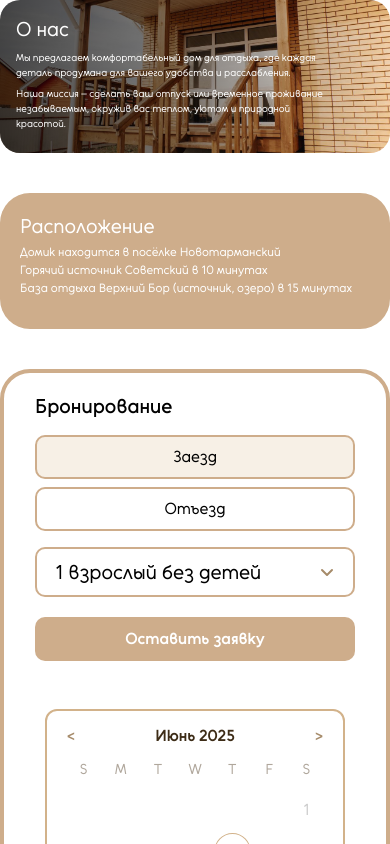
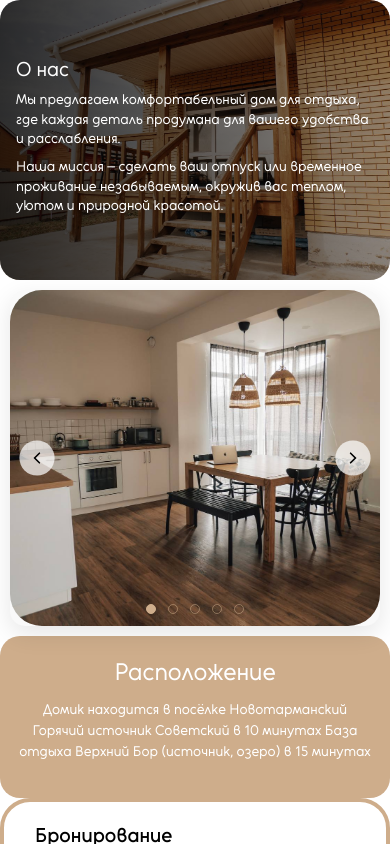
Before and after one commit to dyakovmaksim/novotarmansky, a Nuxt app: page / in a window 390 px wide. Shown: the top 844 px of the page. Built offline with nearby package versions, Linux system fonts and the light colour scheme.

Commit message:
adaptive main

```diff
--- a/components/AboutUs.vue
+++ b/components/AboutUs.vue
@@ -78,12 +78,10 @@ export default {
     min-height: 200px;
     border-radius: 25px;
   }
-
   .text-container {
     padding: 20px;
     max-width: 75%;
   }
-
   .text-container h2 {
     font-size: 32px;
   }
@@ -91,64 +89,52 @@ export default {
 
 @media (max-width: 720px) {
   .about-component {
-    min-height: 18px;
+    min-height: 250px; /* Исправил с 18px на адекватную высоту */
     border-radius: 20px;
   }
 
   .gradient-overlay {
+    /* Делаем градиент темнее и плотнее, чтобы текст читался на фоне фото */
     background: linear-gradient(
       to right,
-      rgba(0, 0, 0, 0.7) 0%,
-      rgba(0, 0, 0, 0.5) 40%,
-      rgba(0, 0, 0, 0) 100%
+      rgba(0, 0, 0, 0.8) 0%,
+      rgba(0, 0, 0, 0.4) 100%
     );
   }
 
   .text-container {
-    padding: 16px; /* Еще уменьшаем отступы */
-    max-width: 90%; /* Почти полная ширина */
+    padding: 20px;
+    max-width: 100%; /* На мобильных используем всю ширину */
   }
 
   .text-container h2 {
-    font-size: 20px; /* Значительно уменьшаем заголовок */
-    margin-bottom: 8px; /* Уменьшаем отступ под заголовком */
+    font-size: 24px; /* Читабельный размер */
+    margin-bottom: 8px;
   }
 
   .text-container p {
-    font-size: 10px; /* Уменьшаем размер текста */
-    margin: 6px 0;
+    font-size: 14px; /* Минимально рекомендуемый размер */
+    margin: 8px 0;
   }
 }
 
-/* Для экранов 375px и меньше (мобильные телефоны) */
-@media (max-width: 375px) {
+@media (max-width: 480px) {
   .about-component {
-    min-height: 160px; /* Минимальная высота для мобильных */
-    border-radius: 15px; /* Еще меньше радиус */
-  }
-
-  .gradient-overlay {
-    background: linear-gradient(
-      to right,
-      rgba(0, 0, 0, 0.7) 0%,
-      rgba(0, 0, 0, 0.5) 40%,
-      rgba(0, 0, 0, 0) 100%
-    );
+    min-height: 280px; /* Увеличиваем высоту, так как текст займет больше строк */
+    background-position: 25% center; /* Сдвигаем фото, чтобы лицо/дом на фоне не перекрывались текстом */
   }
 
   .text-container {
-    padding: 24px; /* Максимально уменьшаем отступы */
-    max-width: 95%; /* Почти полная ширина */
+    padding: 16px;
   }
 
   .text-container h2 {
-    font-size: 8px; /* Минимальный размер заголовка */
-    margin-bottom: 6px;
+    font-size: 20px;
   }
 
   .text-container p {
-    font-size: 6px; /* Минимальный размер текста */
-    margin: 4px 0;
+    font-size: 14px;
+    line-height: 1.4;
   }
 }
 </style>
--- a/components/Calendar.vue
+++ b/components/Calendar.vue
@@ -147,11 +147,13 @@ function selectDate(day) {
 .calendar {
   border: 2px solid #d2b28a;
   border-radius: 12px;
-  padding: 12px 18px;
-  width: 300px;
+  padding: 12px 15px; // Чуть меньше паддинги по бокам
+  width: 100%;        // Резиновая ширина
+  max-width: 350px;   // Но не шире 350px, чтобы не растягивался на десктопе
   background: #fff;
   box-sizing: border-box;
   user-select: none;
+  margin: 0 auto;     // Центровка
 
   &__header {
     display: flex;
@@ -160,31 +162,33 @@ function selectDate(day) {
     margin-bottom: 12px;
     font-weight: 600;
     color: #3d2c17;
+
     .calendar__nav {
       background: none;
       border: none;
       cursor: pointer;
       color: #a68b6a;
-      font-size: 1.2rem;
+      font-size: 1.5rem; // Увеличили стрелки для мобилок
+      padding: 5px 10px; // Увеличили область клика стрелок
     }
   }
 
   &__grid {
     display: grid;
     grid-template-columns: repeat(7, 1fr);
-    column-gap: 0; // Убираем зазоры между колонками для слияния
+    column-gap: 0;
     row-gap: 4px;
   }
 
   &__weekday {
     text-align: center;
     color: #b0a79c;
-    font-size: 0.9rem;
+    font-size: 0.85rem;
     padding-bottom: 8px;
   }
 
   &__day {
-    height: 38px;
+    aspect-ratio: 1 / 1; // Делаем ячейки идеально квадратными!
     width: 100%;
     border: none;
     background: none;
@@ -196,38 +200,36 @@ function selectDate(day) {
     position: relative;
     color: #3d2c17;
     z-index: 1;
+    padding: 0;
 
-    // --- СОСТОЯНИЕ 1: Выбрана одна точка (нет диапазона) ---
+    // --- СОСТОЯНИЕ 1: Выбрана одна точка ---
     &.is-selected:not(.has-range) {
       background-color: #a68b6a;
       color: #fff;
-      border-radius: 50%; // Чистая точка
-      width: 38px;
-      margin: 0 auto;
+      border-radius: 50%;
+      // На мобилках лучше не ограничивать ширину в px,
+      // а использовать scale или небольшие инсеты
+      transform: scale(0.9);
     }
 
-    // --- СОСТОЯНИЕ 2: Выбран диапазон (линия) ---
+    // --- СОСТОЯНИЕ 2: Выбран диапазон ---
     &.has-range {
-      // Общий фон для всей линии (заезд, выезд и дни между ними)
       &.is-selected,
       &.is-range {
-        background-color: #d2b28a;
+        background-color: gainsboro;
         color: #fff;
-        border-radius: 0; // Сбрасываем круги для слияния
+        border-radius: 0;
       }
 
-      // Сами точки заезда/выезда делаем чуть темнее
       &.is-selected {
-        background-color: #a68b6a;
+        background-color: gainsboro;
       }
 
-      // Скругляем начало линии
       &.is-checkin {
         border-top-left-radius: 50%;
         border-bottom-left-radius: 50%;
       }
 
-      // Скругляем конец линии
       &.is-checkout {
         border-top-right-radius: 50%;
         border-bottom-right-radius: 50%;
@@ -237,6 +239,7 @@ function selectDate(day) {
     &.is-today:not(.is-selected):not(.is-range) {
       border: 1.5px solid #d2b28a;
       border-radius: 50%;
+      transform: scale(0.9);
     }
 
     &.is-disabled {
@@ -246,4 +249,19 @@ function selectDate(day) {
     }
   }
 }
+
+/* Корректировка для совсем маленьких экранов (iPhone SE) */
+@media (max-width: 350px) {
+  .calendar {
+    padding: 8px 10px;
+
+    &__day {
+      font-size: 0.9rem;
+    }
+
+    &__month {
+      font-size: 0.95rem;
+    }
+  }
+}
 </style>
--- a/components/LocationSection.vue
+++ b/components/LocationSection.vue
@@ -17,8 +17,10 @@ export default {
   name: "LocationMap",
   mounted() {
     const script = document.createElement("script");
+    // ВАЖНО: API конструктора Яндекса часто игнорирует внешние стили.
+    // Если карта все равно будет широкой, лучше использовать тип "iframe" вместо "script"
     script.src =
-      "https://api-maps.yandex.ru/services/constructor/1.0/js/?um=constructor%3A6b6abf998c508a3928ec2bde98c8011f402be7e5a6b1f8cdfeede9111f737bc6&width=900&height=250&lang=ru_RU&scroll=true";
+      "https://api-maps.yandex.ru/services/constructor/1.0/js/?um=constructor%3A6b6abf998c508a3928ec2bde98c8011f402be7e5a6b1f8cdfeede9111f737bc6&width=100%25&height=250&lang=ru_RU&scroll=true";
     script.async = true;
     this.$refs.mapContainer.appendChild(script);
   },
@@ -29,103 +31,113 @@ export default {
 .location-component {
   display: flex;
   align-items: center;
-  background-color: var(--primary);
+  background-color: var(--primary, #5e4e3b);
   border-radius: 30px;
-  padding: 16px 24px;
-  margin-bottom: 40px;
-  gap: 20px; /* Обеспечиваем пространство между текстом и картой */
+  padding: 32px; /* Увеличил паддинг для солидности */
+  gap: 30px;
 }
 
 .location-text {
   flex: 1;
   color: #fff;
-  max-width: 520px;
 }
 
 .location-text h2 {
   font-size: 36px;
   font-weight: 400;
-  margin-bottom: 4px;
+  margin-bottom: 12px;
 }
 
 .location-text p {
   margin: 0;
-  line-height: 1.5;
+  line-height: 1.6;
   font-size: 16px;
 }
 
-/* Карта */
 .map-container {
   flex: 1;
-  max-width: 900px;
   width: 100%;
   height: 250px;
   border-radius: 30px;
   overflow: hidden;
+  position: relative;
+  background: #eee; /* Цвет заглушки до загрузки */
 }
 
-.map-container iframe {
-  width: 100%;
-  height: 100%;
-  border: none;
+.map-container :deep(ymaps) {
+  height: 100% !important;
+  width: 100% !important;
+}
+
+/* Глубокий селектор для того, чтобы заставить Яндекс.Карту быть резиновой */
+.map-container :deep(id^="ymaps") {
+  width: 100% !important;
 }
 
 /* ========= АДАПТИВ ========= */
 
 @media (max-width: 1024px) {
   .location-component {
-    padding: 20px;
-    gap: 16px;
+    padding: 24px;
+    gap: 20px;
   }
 
-  .location-text h2 {
-    font-size: 28px; /* Уменьшаем заголовок */
+  .location-text h2 { font-size: 28px; }
+  .map-container { height: 250px; }
+}
+
+@media (max-width: 850px) {
+  .location-component {
+    flex-direction: column;
+    align-items: stretch;
+    text-align: center;
   }
 
-  .location-text p {
-    font-size: 14px; /* Уменьшаем текст */
+  .location-text {
+    max-width: 100%;
+  }
+
+  .location-text br {
+    display: none; /* Текст в одну строку на средних экранах */
   }
 
   .map-container {
-    height: 200px; /* Уменьшаем высоту карты */
+    height: 250px;
+    width: 100%;
   }
 }
 
 @media (max-width: 768px) {
   .location-component {
     flex-direction: column;
-    align-items: stretch;
-  }
-
-  .location-text h2 {
-    font-size: 24px; /* Еще больше уменьшаем заголовок */
-  }
-
-  .location-text p {
-    font-size: 14px; /* Еще меньше текст */
+    padding: 20px;
   }
 
   .map-container {
-    height: 100px; /* Уменьшаем высоту карты */
+    height: 200px; /* Фиксированная высота для мобилок */
+    max-width: 100%;
   }
 }
 
 @media (max-width: 480px) {
   .location-component {
-    padding: 20px;
-    gap: 12px;
+    padding: 20px 16px;
+    border-radius: 20px;
+    gap: 16px;
   }
 
   .location-text h2 {
-    font-size: 20px; /* Уменьшаем заголовок еще больше */
+    font-size: 24px;
   }
 
   .location-text p {
-    font-size: 12px; /* Уменьшаем текст еще больше */
+    font-size: 14px;
+    line-height: 1.5;
   }
 
   .map-container {
-    height: 150px; /* Уменьшаем высоту карты */
+    height: 200px; /* Оптимальная высота для мобильного */
+    border-radius: 15px;
   }
 }
 </style>
--- a/components/sections/CarouselSection.vue
+++ b/components/sections/CarouselSection.vue
@@ -255,136 +255,99 @@ Media Queries для адаптивности
 /* Для экранов 1280px и меньше */
 @media (max-width: 1280px) {
   .carousel-section {
-    padding: 30px 20px; /* Немного уменьшаем отступы */
+    padding: 30px 0;
   }
 
   .carousel {
-    max-width: 90%; /* Занимаем больше ширины экрана */
-    gap: 30px; /* Уменьшаем отступ между основной и боковой частью */
+    max-width: 95%;
+    gap: 20px;
+  }
+
+  .carousel__side {
+    width: 250px; /* Уменьшаем, чтобы дать больше места главному фото */
+    gap: 15px;
+  }
+}
+
+@media (max-width: 992px) {
+  /* Переходный момент: когда боковые фото еще есть, но уже тесно */
+  .carousel__side {
+    width: 200px;
+  }
+}
+
+@media (max-width: 768px) {
+  .carousel-section {
+    padding: 10px 0; /* Минимальный отступ, чтобы не "съедать" экран */
+  }
+
+  .carousel {
+    flex-direction: column;
+    gap: 0;
+    max-width: 100%;
+    /* Убираем лишние отступы, чтобы фото было крупнее */
+    padding: 0 10px;
   }
 
   .carousel__main {
-    border-radius: 25px; /* Немного уменьшаем радиус */
-  }
-
-  .carousel__main-img {
-    border-radius: 28px; /* Соответствует основному */
+    flex: none; /* Отключаем flex-grow, чтобы не схлопнулась */
+    width: 100%;
+    height: auto;
+    aspect-ratio: 4 / 3; /* Фиксируем пропорции, чтобы не исчезала */
+    border-radius: 20px;
+    box-shadow: 0 8px 24px rgba(0, 0, 0, 0.1);
   }
 
   .carousel__side {
-    width: 300px; /* Уменьшаем ширину боковой панели */
-    gap: 20px;
+    /* Вместо полного скрытия, можно превратить их в маленькие превью снизу
+       или скрыть совсем, но убедиться, что главный блок занимает всё место */
+    display: none;
   }
 
-  .carousel__side-img-wrap {
-    border-radius: 20px;
-  }
+  /* Улучшаем навигацию для пальцев */
+  .carousel__arrow {
+    width: 44px;
+    height: 44px;
+    background: rgba(255, 255, 255, 0.9); /* Делаем заметнее */
 
-  .carousel__side-img {
-    border-radius: 20px;
-  }
-}
-
-/* Для экранов 720px и меньше (планшеты и мобильные) */
-@media (max-width: 720px) {
-  .carousel-section {
-    padding: 20px 15px; /* Еще уменьшаем отступы */
-  }
-
-  .carousel {
-    flex-direction: column; /* Элементы карусели располагаются вертикально */
-    gap: 0; /* Убираем отступ между основной частью и боковой (которая будет скрыта) */
-    max-width: 100%; /* Занимаем всю доступную ширину */
-    padding: 0; /* Убираем внутренний padding на самом carousel, он будет на carousel-section */
-  }
-
-  .carousel__main {
-    width: 100%; /* Основное изображение занимает всю ширину */
-    aspect-ratio: 4 / 3; /* Более вертикальное соотношение сторон для мобильных */
-    border-radius: 20px; /* Уменьшаем радиус */
-    box-shadow: none; /* Убираем тень для более легкого вида */
-  }
-
-  .carousel__main-img {
-    border-radius: 20px; /* Соответствует основному контейнеру */
-  }
-
-  .carousel__side {
-    display: none; /* Скрываем боковую панель на мобильных устройствах */
-  }
-
-  .carousel__arrow {
-    width: 40px; /* Уменьшаем размер стрелок */
-    height: 40px;
-    background: rgba(255, 255, 255, 0.7); /* Чуть более непрозрачный фон */
+    &--prev { left: 5px; }
+    &--next { right: 5px; }
 
     svg {
-      width: 28px; /* Уменьшаем размер иконок SVG */
-      height: 28px;
-    }
-
-    &--prev {
-      left: 10px; /* Уменьшаем отступ */
-    }
-
-    &--next {
-      right: 10px; /* Уменьшаем отступ */
+      width: 24px;
+      height: 24px;
     }
   }
 
   .carousel__pagination {
-    bottom: 10px; /* Перемещаем пагинацию выше */
-    gap: 8px; /* Уменьшаем отступ между точками */
+    bottom: 12px;
+    /* Делаем точки крупнее, чтобы по ним было легче попадать */
+    gap: 12px;
   }
 
   .carousel__dot {
-    width: 10px; /* Уменьшаем размер точек */
+    width: 10px;
     height: 10px;
-    border-width: 1px; /* Уменьшаем толщину границы */
+    border-width: 1.5px;
   }
 }
 
-/* Для экранов 375px и меньше (очень маленькие мобильные) */
-@media (max-width: 375px) {
-  .carousel-section {
-    padding: 15px 10px; /* Минимальные отступы */
-  }
-
+@media (max-width: 480px) {
   .carousel__main {
-    aspect-ratio: 1 / 1; /* Квадратное соотношение сторон для очень маленьких экранов */
-    border-radius: 15px; /* Еще уменьшаем радиус */
-  }
-
-  .carousel__main-img {
+    aspect-ratio: 1.1 / 1; /* Делаем чуть выше на узких экранах */
     border-radius: 15px;
   }
 
+  /* Прячем стрелки на очень маленьких экранах, если они мешают фото,
+     но только если есть пагинация (точки) */
   .carousel__arrow {
-    width: 35px; /* Еще уменьшаем размер стрелок */
-    height: 35px;
-
-    svg {
-      width: 24px; /* Еще уменьшаем размер иконок SVG */
-      height: 24px;
-    }
-
-    &--prev {
-      left: 5px; /* Минимальный отступ */
-    }
-
-    &--next {
-      right: 5px; /* Минимальный отступ */
-    }
-  }
-
-  .carousel__pagination {
-    bottom: 5px; /* Минимальный отступ снизу */
-    gap: 6px; /* Минимальный отступ между точками */
+    background: rgba(255, 255, 255, 0.7);
+    transform: translateY(-50%) scale(0.8);
   }
 
   .carousel__dot {
-    width: 8px; /* Минимальный размер точек */
-    height: 8px;
+    width: 10px;
+    height: 10px;
   }
 }
 </style>
```
Also changed, not shown: components/layouts/FooterSection.vue (+54 -78 lines), components/layouts/HeroSection.vue (+53 -38 lines), components/layouts/NavBar.vue (+43 -19 lines), layouts/PageLayout.vue (+37 -44 lines).
